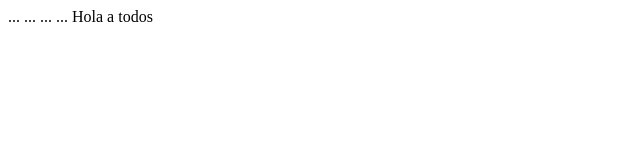
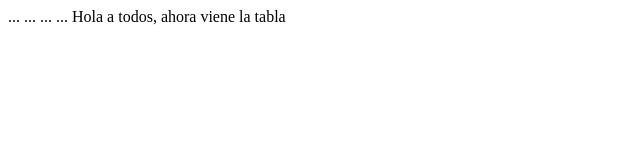
Before and after one commit to samuelrustdev/curso, a plain HTML site: page index.html in a window 1280 px wide. Shown: the whole page, without its empty margins (0-640 px from the left). Drawn offline with Linux system fonts and the light colour scheme.

Commit message:
changes HTML file

```diff
--- a/index.html
+++ b/index.html
@@ -7,6 +7,6 @@
     ... <title>Document</title>
 </head>
 <body>
-Hola a todos
+Hola a todos, ahora viene la tabla
 </body>
 </html>
```
